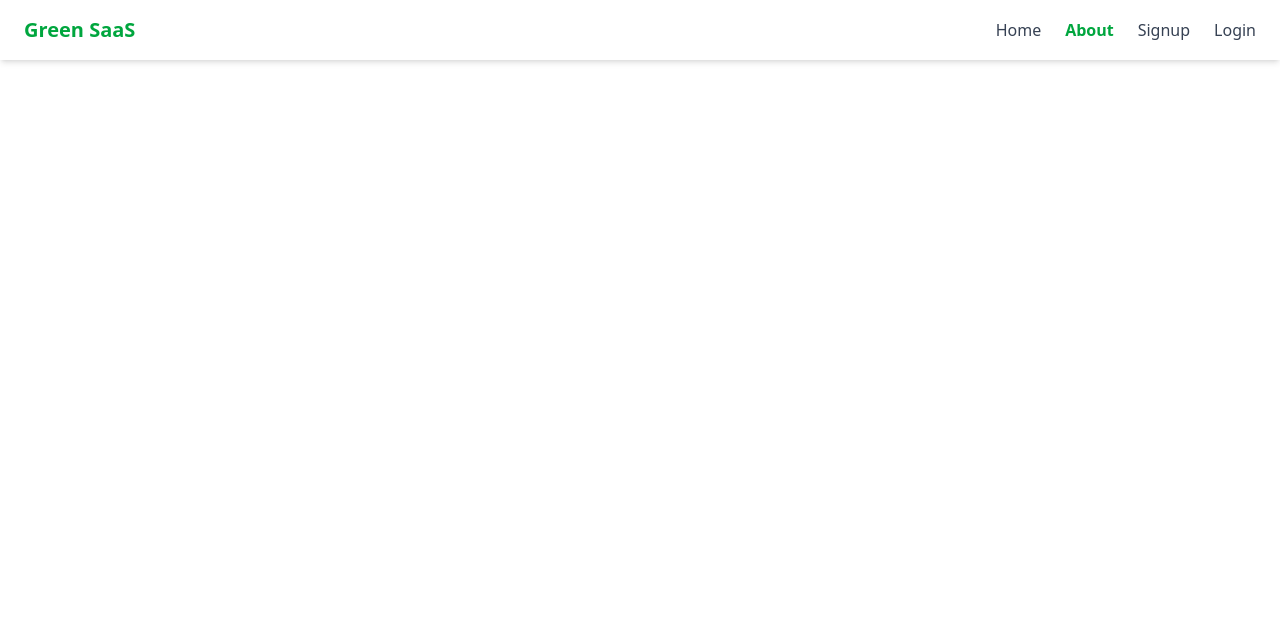
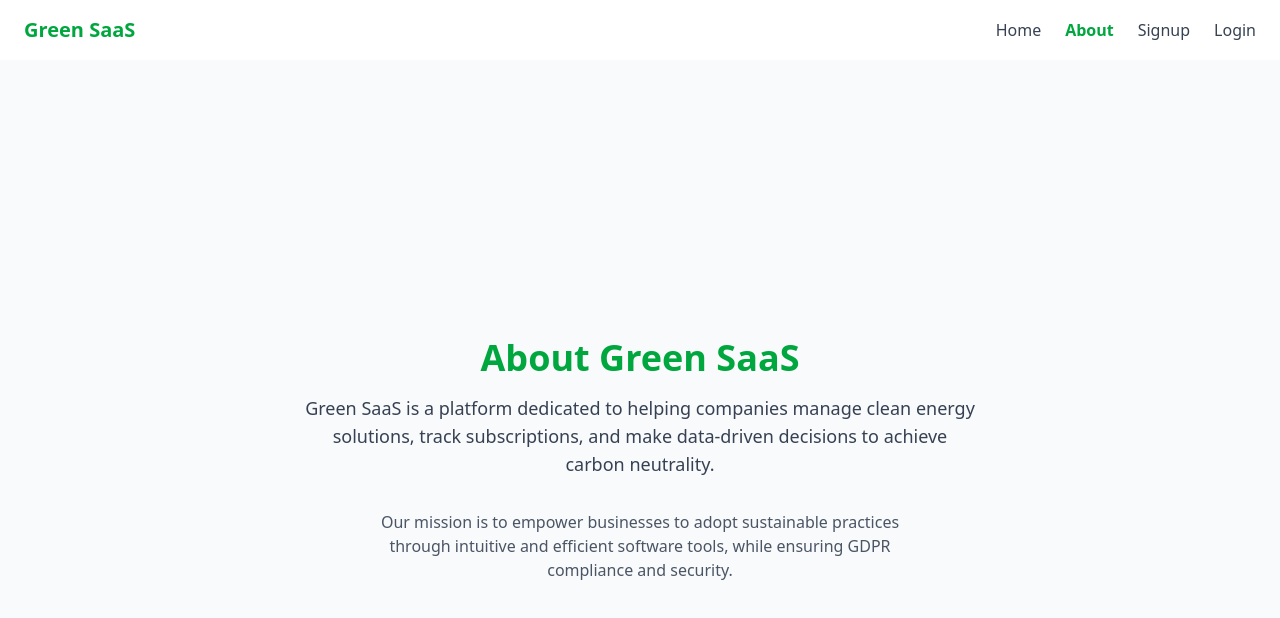
Before and after one commit to PallaviDule/prelaunch-saas, a React (Vite) app in the folder client/: page /about in a window 1280 px wide. Shown: the top 618 px of the page. Built offline with nearby package versions, Linux system fonts and the light colour scheme.

Commit message:
Add static page

```diff
--- a/client/src/App.tsx
+++ b/client/src/App.tsx
@@ -5,6 +5,7 @@ import Profile from './components/Profile';
 import Login from './components/Login';
 import SignUpPage from './components/SignUpPage';
 import Header from './components/Header';
+import About from './components/About';
 
 function App() {
   return (
@@ -16,6 +17,7 @@ function App() {
           <Route path="/profile" element={<Profile />} />
           <Route path="/login" element={<Login />} />
           <Route path="/signup" element={<SignUpPage />} />
+          <Route path="/about" element={<About />} />
       </Routes>
     </Router>
   );
--- /dev/null
+++ b/client/src/components/About.tsx
@@ -0,0 +1,21 @@
+import React from 'react';
+
+const About: React.FC = () => {
+  return (
+    <div className='min-h-screen flex flex-col bg-gray-50'>
+      <main className='flex-1 flex flex-col items-center justify-center text-center'>
+        <h1 className='text-4xl font-bold mb-4 text-green-600'>About Green SaaS</h1>
+        <p className='text-gray-700 max-w-2xl mb-8 text-lg'>
+          Green SaaS is a platform dedicated to helping companies manage clean energy solutions,
+          track subscriptions, and make data-driven decisions to achieve carbon neutrality.
+        </p>
+        <p className='text-gray-600 max-w-xl'>
+          Our mission is to empower businesses to adopt sustainable practices through intuitive
+          and efficient software tools, while ensuring GDPR compliance and security.
+        </p>
+      </main>
+    </div>
+  );
+};
+
+export default About;
```
